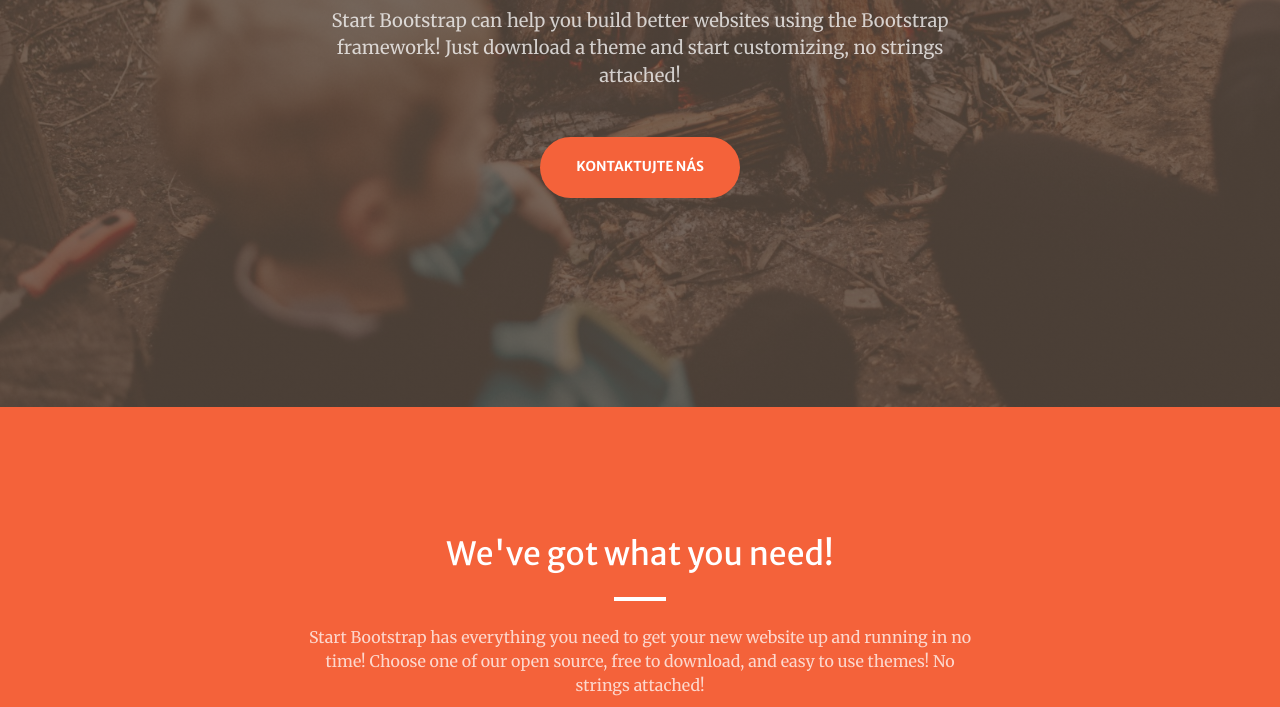
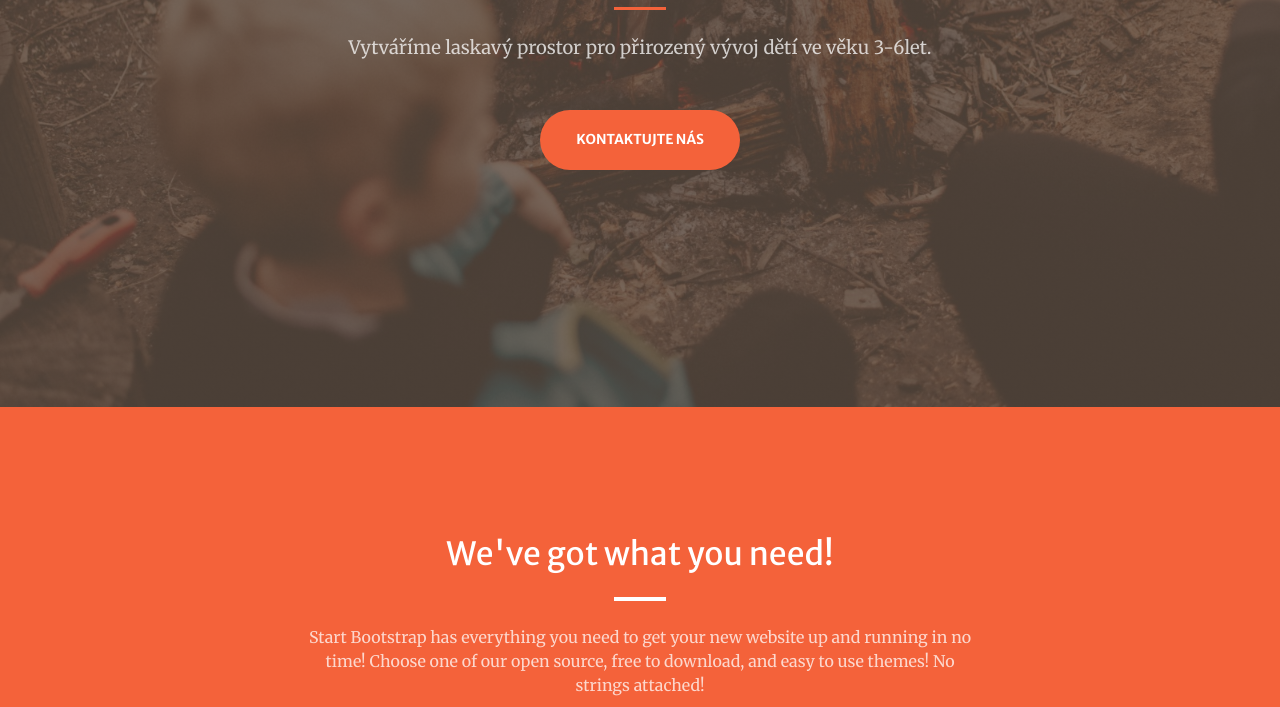
Before and after one commit to vlcimaky/website, a plain HTML site: page index.html in a window 1280 px wide. Shown: the part 393-1100 px from the top of the page. Drawn offline with nearby package versions, Linux system fonts and the light colour scheme; some packages are replaced by stand-ins of ours; a script that the page names is missing.

Commit message:
Hero description

```diff
--- a/index.html
+++ b/index.html
@@ -43,7 +43,7 @@
                         <hr class="divider" />
                     </div>
                     <div class="col-lg-8 align-self-baseline">
-                        <p class="text-white-75 mb-5">Start Bootstrap can help you build better websites using the Bootstrap framework! Just download a theme and start customizing, no strings attached!</p>
+                        <p class="text-white-75 mb-5">Vytváříme laskavý prostor pro přirozený vývoj dětí ve věku 3-6let.</p>
                         <a class="btn btn-primary btn-xl" href="#about">Kontaktujte nás</a>
                     </div>
                 </div>
```
